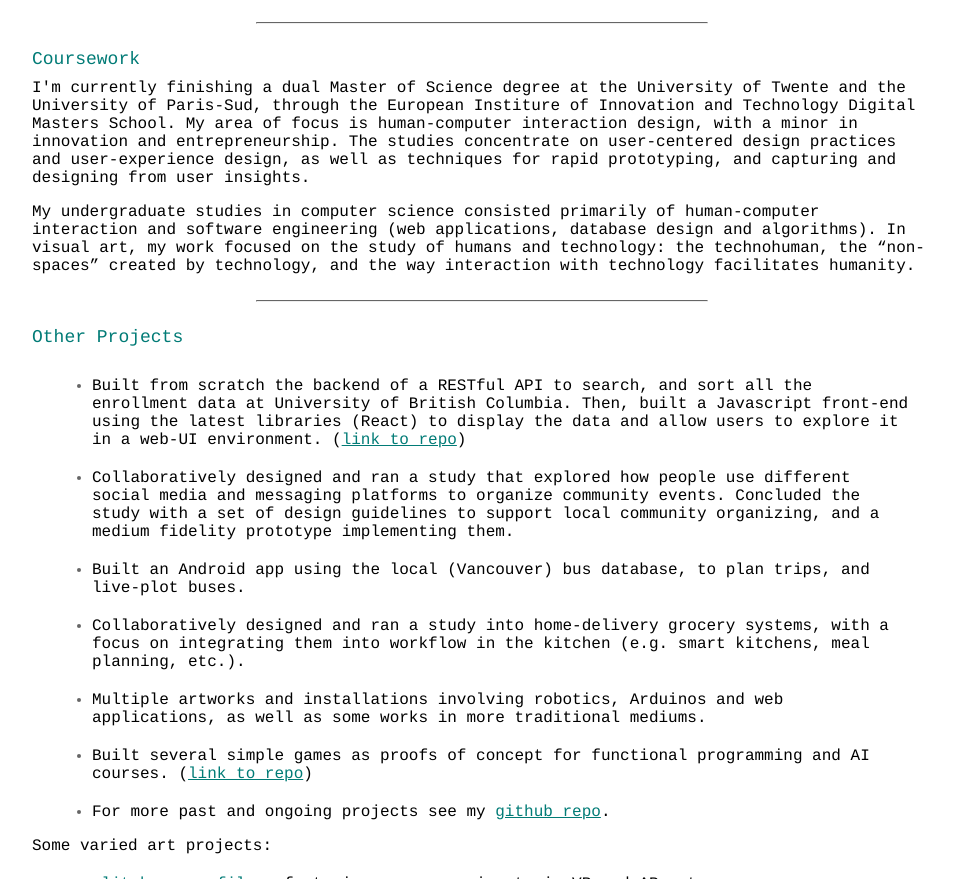
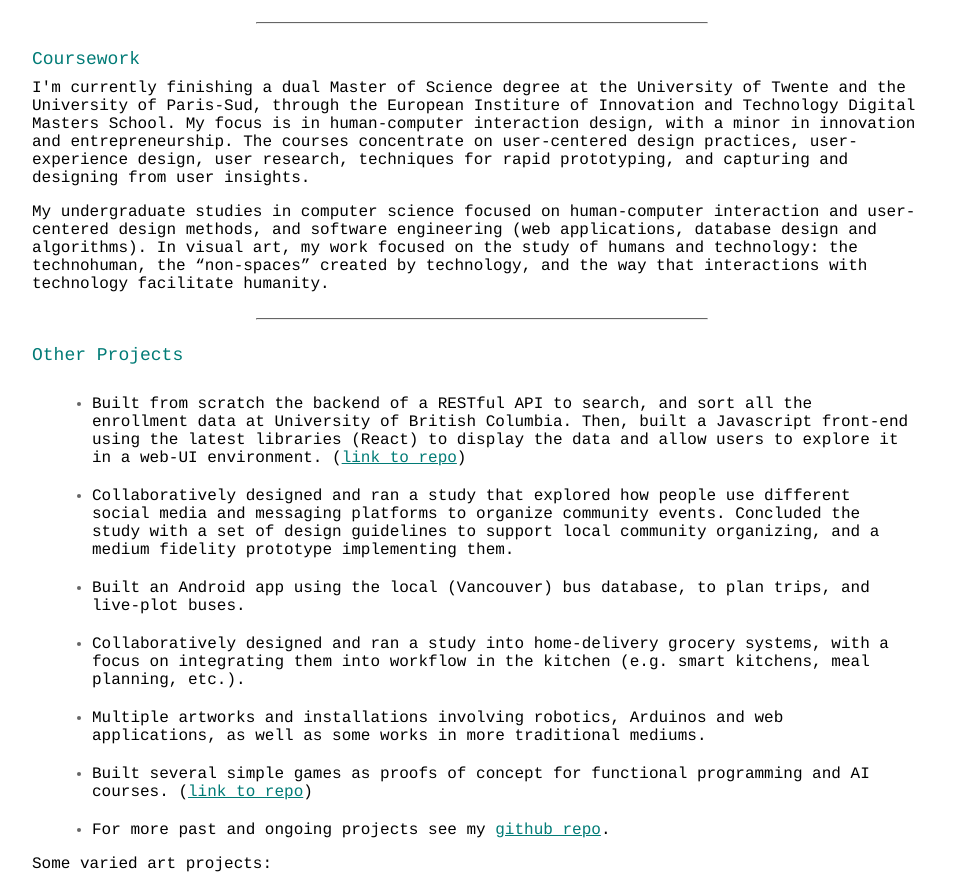
Before and after one commit to zlwilson/zlwilson.github.io, a plain HTML site: page projects.html in a window 1280 px wide. Shown: the part 1488-2367 px from the top of the page, without its empty margins (158-1112 px from the left). Drawn offline with Linux system fonts and the light colour scheme.

Commit message:
coursework update

```diff
--- a/projects.html
+++ b/projects.html
@@ -71,9 +71,9 @@
                	</ul>
                 <hr>
                 <h2>Coursework</h2>
-                <p>I'm currently finishing a dual Master of Science degree at the University of Twente and the University of Paris-Sud, through the European Institure of Innovation and Technology Digital Masters School. My area of focus is human-computer interaction design, with a minor in innovation and entrepreneurship. The studies concentrate on user-centered design practices and user-experience design, as well as techniques for rapid prototyping, and capturing and designing from user insights.</p>
-                <p style="margin-bottom: 25px">My undergraduate studies in computer science consisted primarily of human-computer interaction and software engineering (web applications, database design and algorithms).
-                In visual art, my work focused on the study of humans and technology: the technohuman, the “non-spaces” created by technology, and the way interaction with technology facilitates humanity.</p>
+                <p>I'm currently finishing a dual Master of Science degree at the University of Twente and the University of Paris-Sud, through the European Institure of Innovation and Technology Digital Masters School. My focus is in human-computer interaction design, with a minor in innovation and entrepreneurship. The courses concentrate on user-centered design practices, user-experience design, user research, techniques for rapid prototyping, and capturing and designing from user insights.</p>
+                <p style="margin-bottom: 25px">My undergraduate studies in computer science focused on human-computer interaction and user-centered design methods, and software engineering (web applications, database design and algorithms).
+                In visual art, my work focused on the study of humans and technology: the technohuman, the “non-spaces” created by technology, and the way that interactions with technology facilitate humanity.</p>
                 <hr>
                 <h2>Other Projects</h2>
                 <ul>
```
